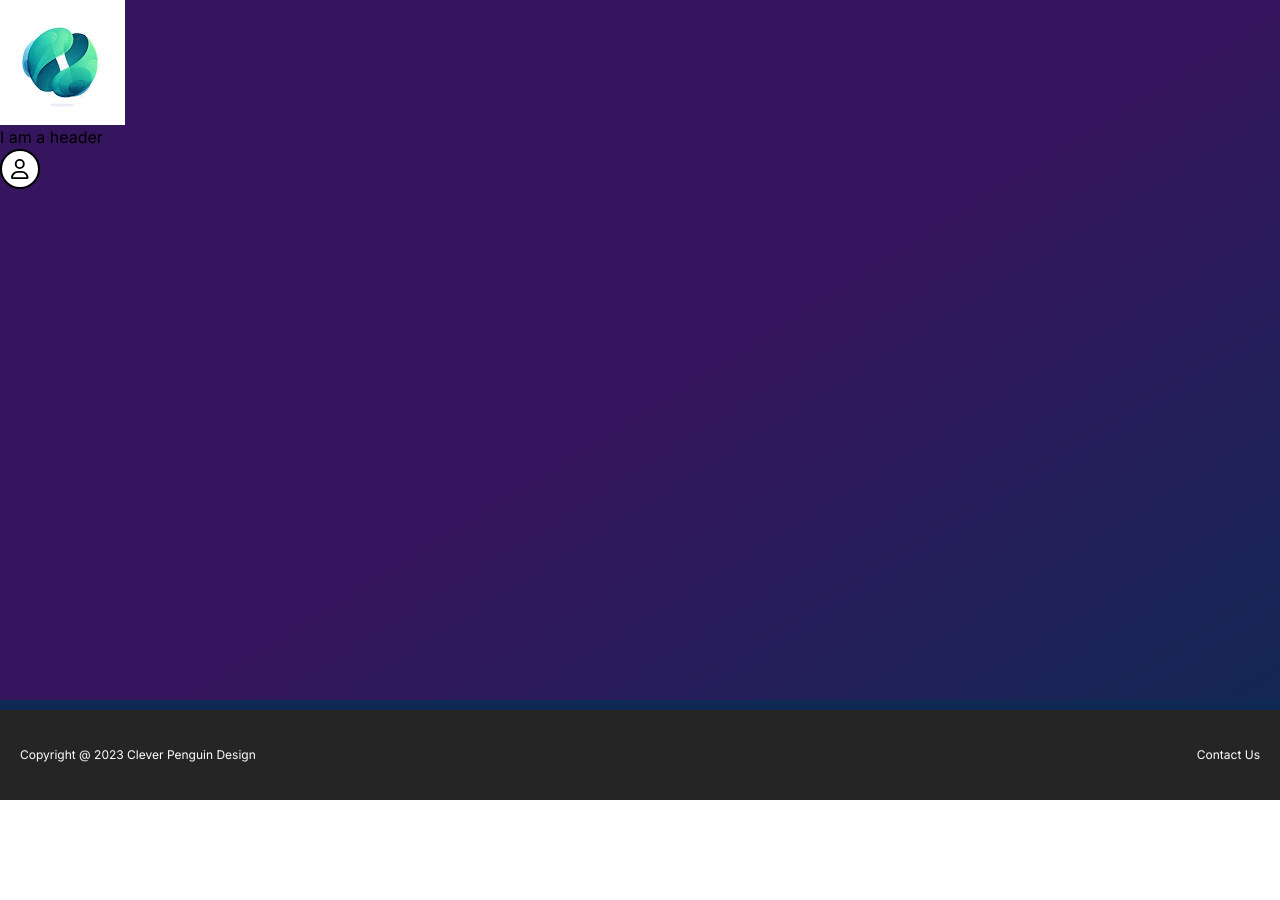
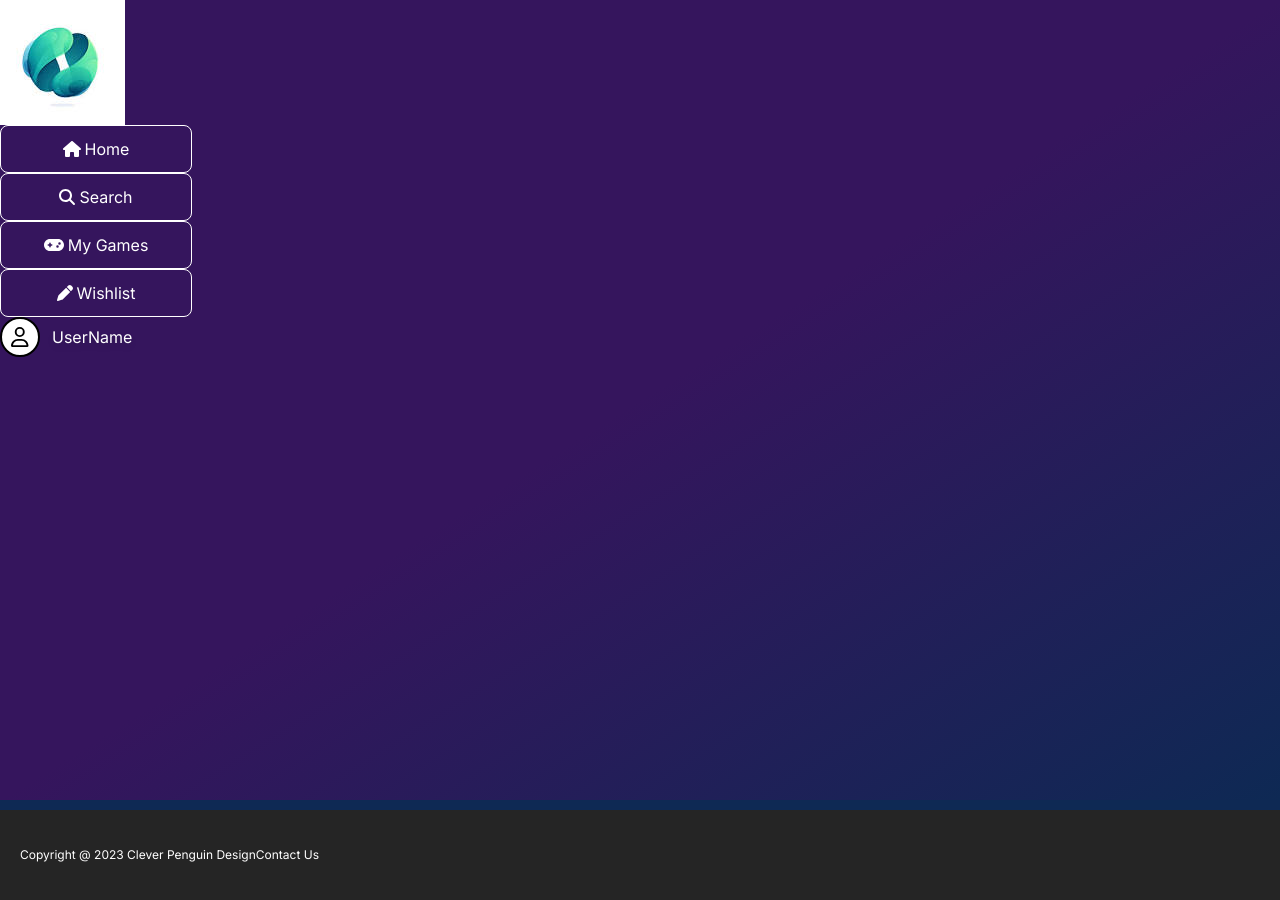
Before and after one commit to Wolfinbarger/game-recommender, a Next.js app in the folder src/app/: page / in a window 1280 px wide. Before the commit the page ends 800 px from the top, so only its background shows below. Built offline with nearby package versions, Linux system fonts and the light colour scheme.

Commit message:
progress on buttons

```diff
--- a/src/app/app/globals.css
+++ b/src/app/app/globals.css
@@ -4,6 +4,7 @@
 
 html {
   height: 100%;
+  width: 100%;
 }
 
 footer {
@@ -18,6 +19,7 @@ footer {
 body {
   background: linear-gradient(to bottom right, #35155d 50%, #0e2954);
   min-height: 100%;
+  min-width: 100%;
   display: flex;
   flex-direction: column;
 }
--- a/src/app/app/layout.js
+++ b/src/app/app/layout.js
@@ -1,7 +1,7 @@
 import "./globals.css";
 import { Inter } from "next/font/google";
 import Footer from "../components/Footer";
-import Header from "../components/Header";
+import Header from "../components/Nav";
 import "@fortawesome/fontawesome-svg-core/styles.css";
 import { config } from "@fortawesome/fontawesome-svg-core";
 config.autoAddCss = false;
--- a/src/app/app/page.js
+++ b/src/app/app/page.js
@@ -1,5 +1,3 @@
-import { FontAwesomeIcon } from "@fortawesome/react-fontawesome";
-import { faCheck } from "@fortawesome/free-solid-svg-icons";
 export default function Home() {
   return;
 }
--- a/src/app/components/Avatar.jsx
+++ b/src/app/components/Avatar.jsx
@@ -1,11 +1,17 @@
 import { FontAwesomeIcon } from "@fortawesome/react-fontawesome";
 import { faUser } from "@fortawesome/free-regular-svg-icons";
+import React from "react";
 
 const Avatar = () => {
   return (
-    <div className="bg-white h-10 w-10 rounded-full border-2 border-black flex items-center justify-center text-xl ">
-      <FontAwesomeIcon icon={faUser} style={{ color: "#000000" }} />
-    </div>
+    <>
+      <div className="flex flex-row items-center bottom-0">
+        <div className="bg-white h-10 w-10 rounded-full border-2 border-black flex items-center justify-center text-xl">
+          <FontAwesomeIcon icon={faUser} style={{ color: "#000000" }} />
+        </div>
+        <h3 className="text-white drop-shadow-md ml-3">UserName</h3>
+      </div>
+    </>
   );
 };
 
--- a/src/app/components/Footer.jsx
+++ b/src/app/components/Footer.jsx
@@ -1,6 +1,6 @@
 const Footer = () => {
   return (
-    <footer class="left-0 flex flex-row justify-between w-full px-5">
+    <footer class="flex flex-row px-5">
       <p class="text-xs">Copyright @ 2023 Clever Penguin Design</p>
       <p class="text-xs">Contact Us</p>
     </footer>
--- a/src/app/components/Header.jsx
+++ /dev/null
@@ -1,17 +0,0 @@
-import Image from "next/image";
-import logo from "../assets/img/logo.jpg";
-import Avatar from "./Avatar";
-
-const Header = () => {
-  return (
-    <>
-      <header className="h-100">
-        <Image src={logo} alt="logo" />
-        <h1>I am a header</h1>
-        <Avatar />
-      </header>
-    </>
-  );
-};
-
-export default Header;
--- /dev/null
+++ b/src/app/components/Nav.jsx
@@ -0,0 +1,43 @@
+import Image from "next/image";
+import logo from "../assets/img/logo.jpg";
+import Avatar from "./Avatar";
+import { FontAwesomeIcon } from "@fortawesome/react-fontawesome";
+import {
+  faHouse,
+  faMagnifyingGlass,
+  faGamepad,
+  faPen,
+} from "@fortawesome/free-solid-svg-icons";
+
+const Nav = () => {
+  return (
+    <>
+      <nav className="h-screen w-1/6 ">
+        <Image src={logo} alt="logo" />
+        <button className="text-white border rounded-lg border-white h-12 w-48 items-center flex justify-center align-middle">
+          <FontAwesomeIcon icon={faHouse} style={{ color: "#ffffff" }} />
+          <p className="ml-1">Home</p>
+        </button>
+        <button className="text-white border rounded-lg border-white h-12 w-48 items-center flex justify-center align-middle">
+          <FontAwesomeIcon
+            icon={faMagnifyingGlass}
+            style={{ color: "#ffffff" }}
+          />
+          <p className="ml-1">Search</p>
+        </button>
+        <button className="text-white border rounded-lg border-white h-12 w-48 items-center flex justify-center align-middle">
+          <FontAwesomeIcon icon={faGamepad} style={{ color: "#ffffff" }} />
+
+          <p className="ml-1">My Games</p>
+        </button>
+        <button className="text-white border rounded-lg border-white h-12 w-48 items-center flex justify-center align-middle">
+          <FontAwesomeIcon icon={faPen} style={{ color: "#ffffff" }} />
+          <p className="ml-1">Wishlist</p>
+        </button>
+        <Avatar className="bottom-0" />
+      </nav>
+    </>
+  );
+};
+
+export default Nav;
```
